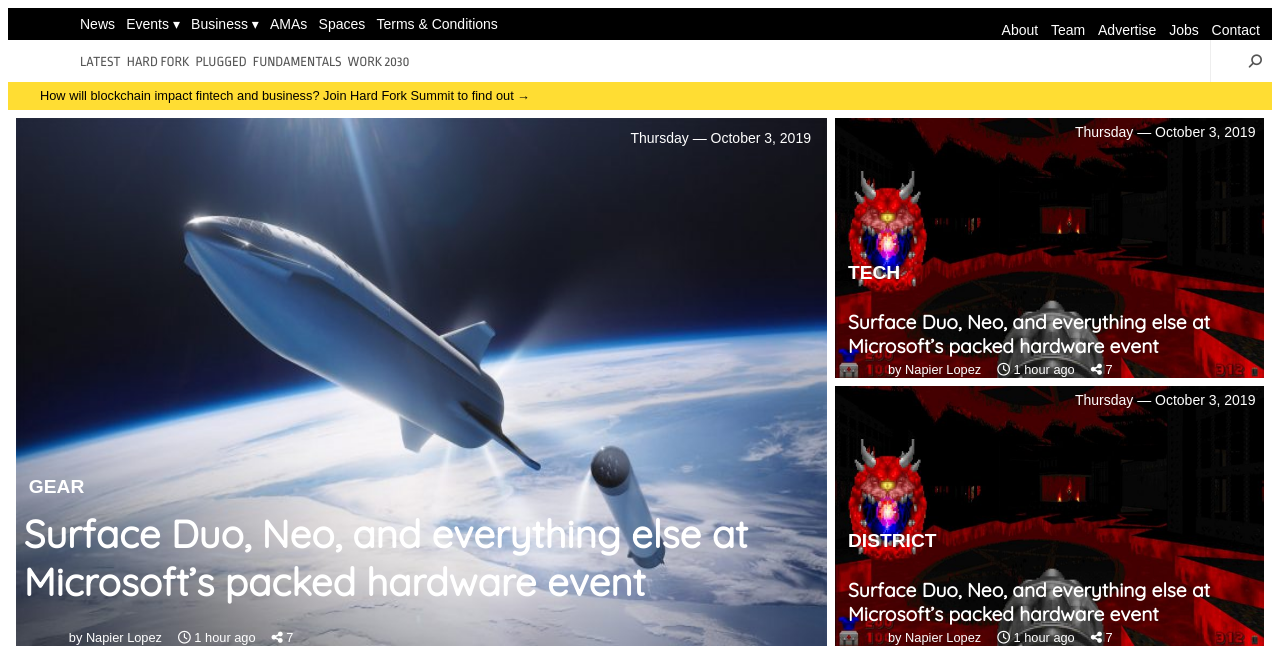
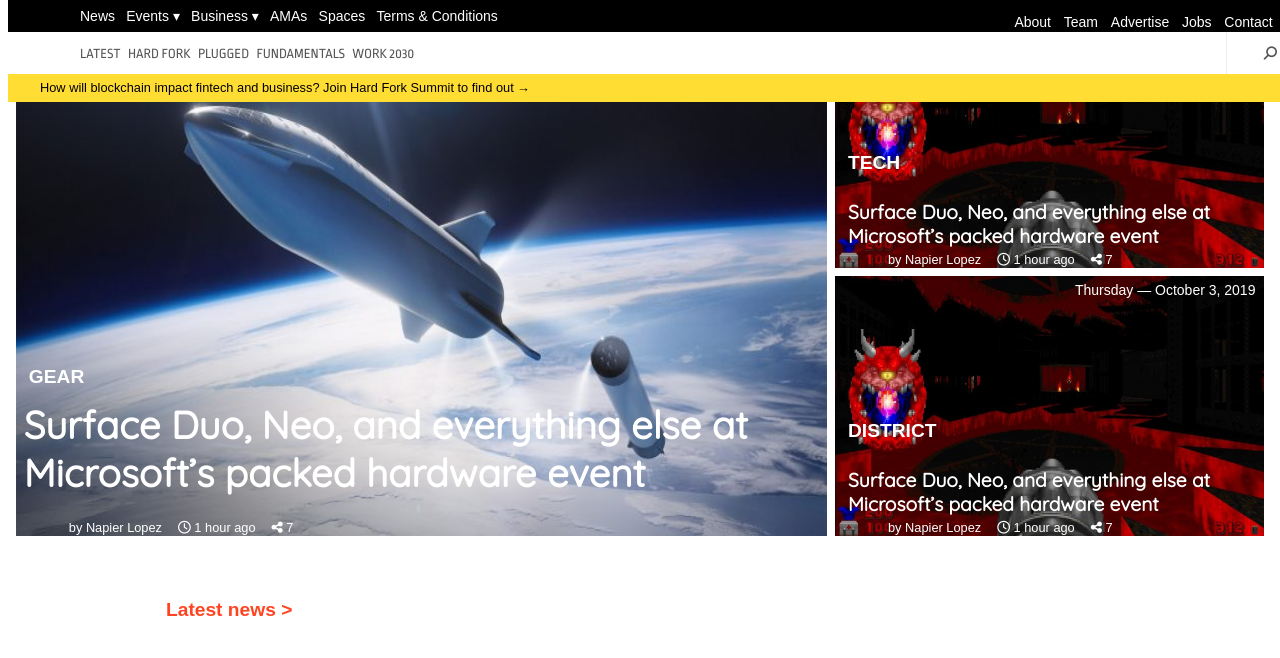
Before and after one commit to mohamednaser/the-next-web-clone, a website: page index.html in a window 1280 px wide. Shown: the top 658 px of the page. Drawn offline with nearby package versions, Linux system fonts and the light colour scheme; files that its build step writes are made by us from their sources.

Commit message:
fix header

```diff
--- a/src/css/style.css
+++ b/src/css/style.css
@@ -14,6 +14,13 @@
 
 header ul {
   list-style: none;
+}
+
+header {
+  z-index: 2;
+  top: 0;
+  width: 100%;
+  position: fixed;
 }
 
 .nav-tnw {
@@ -96,6 +103,7 @@
   align-items: center;
   padding-left: 2rem;
   height: 3em;
+  background-color: white;
 }
 
 .second-header-navbar a {
@@ -426,7 +434,7 @@
 }
 
 .category-latest {
-  display: inline-block;
+  display: flex;
   height: 22vh;
   background-color: #fff2f0;
 }
```
